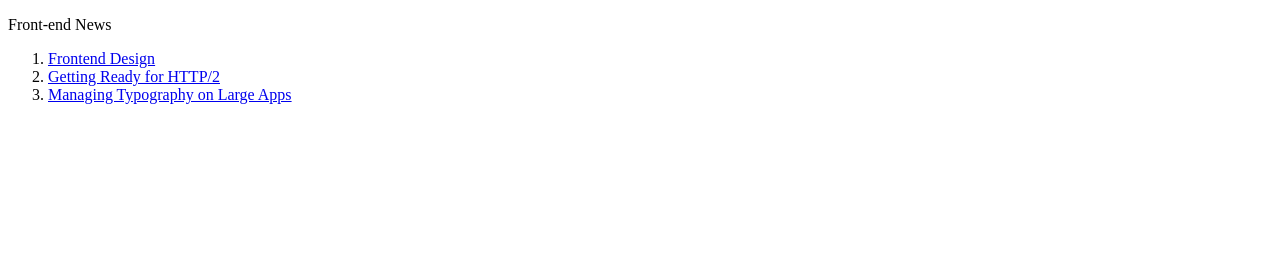
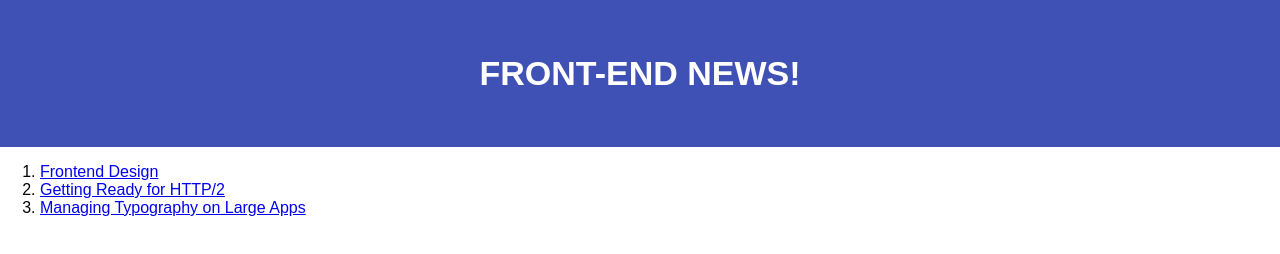
Before and after one commit to rogerluo0136/CodeSchoolPractice1, a plain HTML site: page index.html in a window 1280 px wide. Drawn offline with Linux system fonts and the light colour scheme.

Commit message:
styled header

```diff
--- a/index.html
+++ b/index.html
@@ -3,11 +3,13 @@
 	<head>
 		<title>Front-end News</title>
 		<meta charset="utf-8" />
+		<link rel="stylesheet" type="text/css" href="normalize.css" />
+		<link rel="stylesheet" type="text/css" href="main.css" />
 	</head>
 
 	<body>
-		<header>
-			<p>Front-end News</p>
+		<header class="hero">
+			<p class="logo">Front-end News!</p>
 		</header>
 
 		<main>
--- a/main.css
+++ b/main.css
@@ -0,0 +1,46 @@
+/*
+*
+* Front-end News! Stylesheet
+
+* white 	: #fff;
+* Header Background : #;
+
+
+*/
+
+/*
+	Base
+*/
+
+header {
+
+}
+
+a {
+
+}
+
+h1,h2,h3,h4,h5 {
+
+}
+
+p {
+
+}
+
+/*
+	hero (header)
+*/
+
+.hero {
+	color: #ffffff;
+	background-color: #3f51b5;
+	padding:  20px 0;
+	text-align: center;
+}
+
+.logo{
+	font-size: 34px;
+	font-weight: bold;
+	text-transform: uppercase;
+}
```
